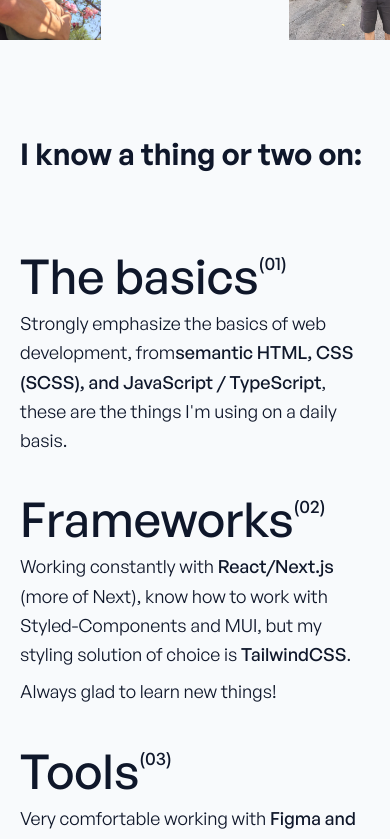
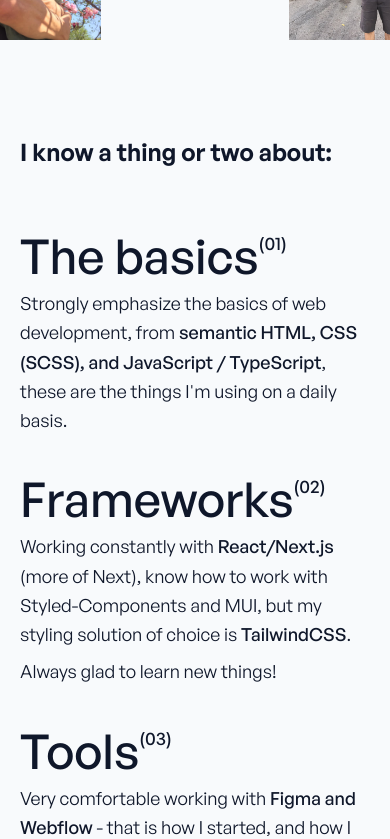
Before and after one commit to harelpanker/dev-next-13, a Next.js app: page /about in a window 390 px wide. Shown: the part 1060-1899 px from the top of the page. Built offline with nearby package versions, Linux system fonts and the light colour scheme.

Commit message:
small text change

```diff
--- a/app/globals.css
+++ b/app/globals.css
@@ -1,7 +1,7 @@
 @tailwind base;
 @tailwind components;
 @tailwind utilities;
-
+/*
 :root {
   --geist-background-dark: #000;
   --geist-background-light: #f8fafc;
@@ -19,3 +19,4 @@
   background-position: bottom;
   background-repeat: no-repeat;
 }
+*/
--- a/components/About/SkillsSection.tsx
+++ b/components/About/SkillsSection.tsx
@@ -7,8 +7,10 @@ const SkillsSection: FC<SkillsSectionProps> = ({}) => {
   return (
     <section>
       <Container size='md'>
-        <div className='flex flex-col gap-20'>
-          <h2 className='font-semibold text-3xl'>I know a thing or two on:</h2>
+        <div className='flex flex-col gap-16 lg:gap-20'>
+          <h2 className='font-semibold text-2xl'>
+            I know a thing or two about:
+          </h2>
           <ul className='flex flex-col gap-10 lg:gap-24'>
             {/* 1 */}
             <li className='flex flex-col lg:flex-row gap-2 lg:justify-between'>
@@ -20,7 +22,7 @@ const SkillsSection: FC<SkillsSectionProps> = ({}) => {
               </h3>
               <div className='flex flex-col gap-2 max-w-xl leading-relaxed md:leading-relaxed md:font-medium text-lg md:text-2xl'>
                 <p>
-                  Strongly emphasize the basics of web development, from
+                  Strongly emphasize the basics of web development, from{' '}
                   <strong className='font-medium md:font-semibold'>
                     semantic HTML, CSS (SCSS), and JavaScript / TypeScript
                   </strong>
```
